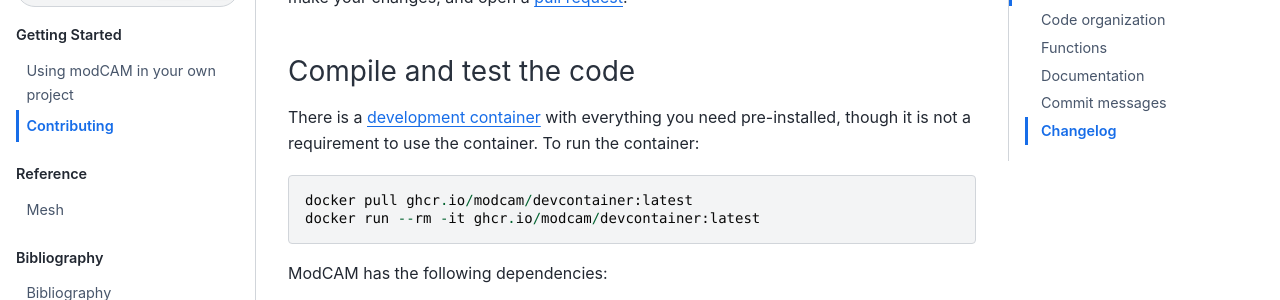
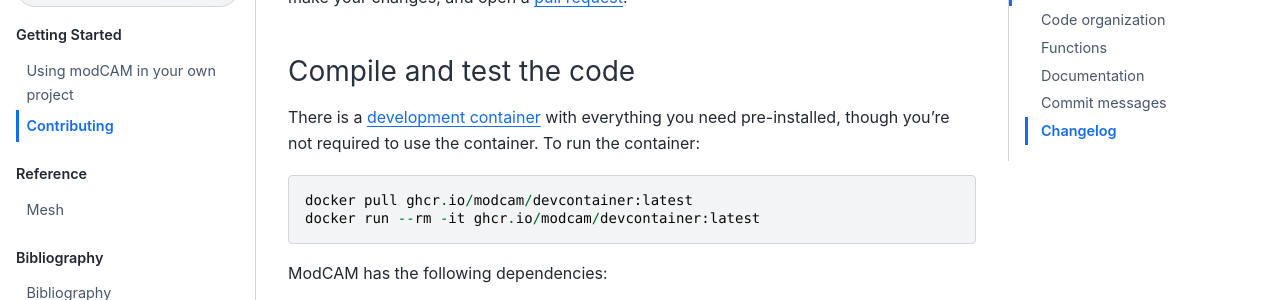
Before and after one commit to modCAM/modcam, a Sphinx documentation site: the page built from docs/CONTRIBUTING.rst, in a window 1280 px wide and 900 px high, scrolled down 1174 px. Shown: the part 153-453 px from the top of the window. Built offline with Sphinx 7.4.7 and the Sphinx Book theme 1.1.4, drawn with Linux system fonts in a browser that asks for light colours.

Commit message:
Clarify sentence

```diff
--- a/docs/CONTRIBUTING.rst
+++ b/docs/CONTRIBUTING.rst
@@ -59,7 +59,7 @@
 Compile and test the code
 -------------------------
 
-There is a `development container <https://github.com/modCAM/devcontainer>`__ with everything you need pre-installed, though it is not a requirement to use the container. To run the container::
+There is a `development container <https://github.com/modCAM/devcontainer>`__ with everything you need pre-installed, though you're not required to use the container. To run the container::
 
 	docker pull ghcr.io/modcam/devcontainer:latest
 	docker run --rm -it ghcr.io/modcam/devcontainer:latest
```
Also changed, not shown: README.md (+1 -1 lines).
